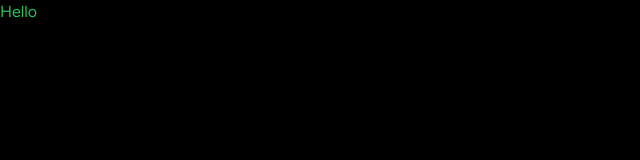
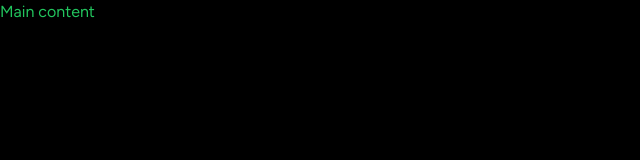
Before and after one commit to LaVieja1/songify, a Next.js app: page / in a window 1280 px wide. Shown: the top 160 px of the page, without its empty margins (0-640 px from the left). Built offline with nearby package versions, Linux system fonts and the light colour scheme.

Commit message:
agregado sidebar a layout

```diff
--- a/app/(site)/page.tsx
+++ b/app/(site)/page.tsx
@@ -1,3 +1,3 @@
 export default function Home() {
-  return <div className="text-green-500">Hello</div>;
+  return <div className="text-green-500">Main content</div>;
 }
--- a/app/layout.tsx
+++ b/app/layout.tsx
@@ -1,6 +1,8 @@
 import type { Metadata } from "next";
 import { Figtree } from "next/font/google";
 import "./globals.css";
+
+import Sidebar from "@/components/Sidebar";
 
 const font = Figtree({ subsets: ["latin"] });
 
@@ -16,7 +18,9 @@ export default function RootLayout({
 }>) {
   return (
     <html lang="en">
-      <body className={font.className}>{children}</body>
+      <body className={font.className}>
+        <Sidebar>{children}</Sidebar>
+      </body>
     </html>
   );
 }
--- /dev/null
+++ b/components/Sidebar.tsx
@@ -0,0 +1,11 @@
+import React from "react";
+
+interface SidebarProps {
+  children: React.ReactNode;
+}
+
+const Sidebar: React.FC<SidebarProps> = ({ children }) => {
+  return <div>{children}</div>;
+};
+
+export default Sidebar;
```
